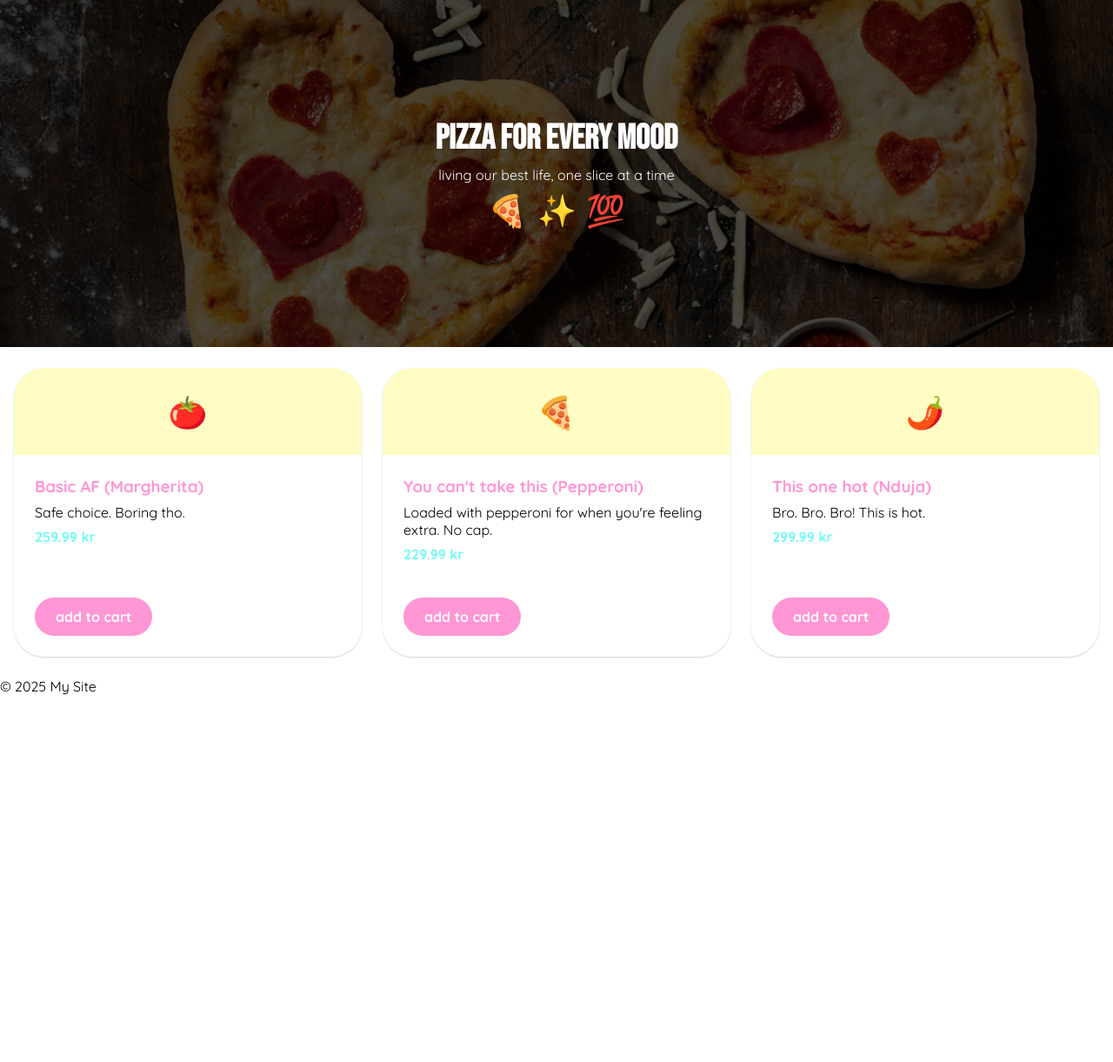
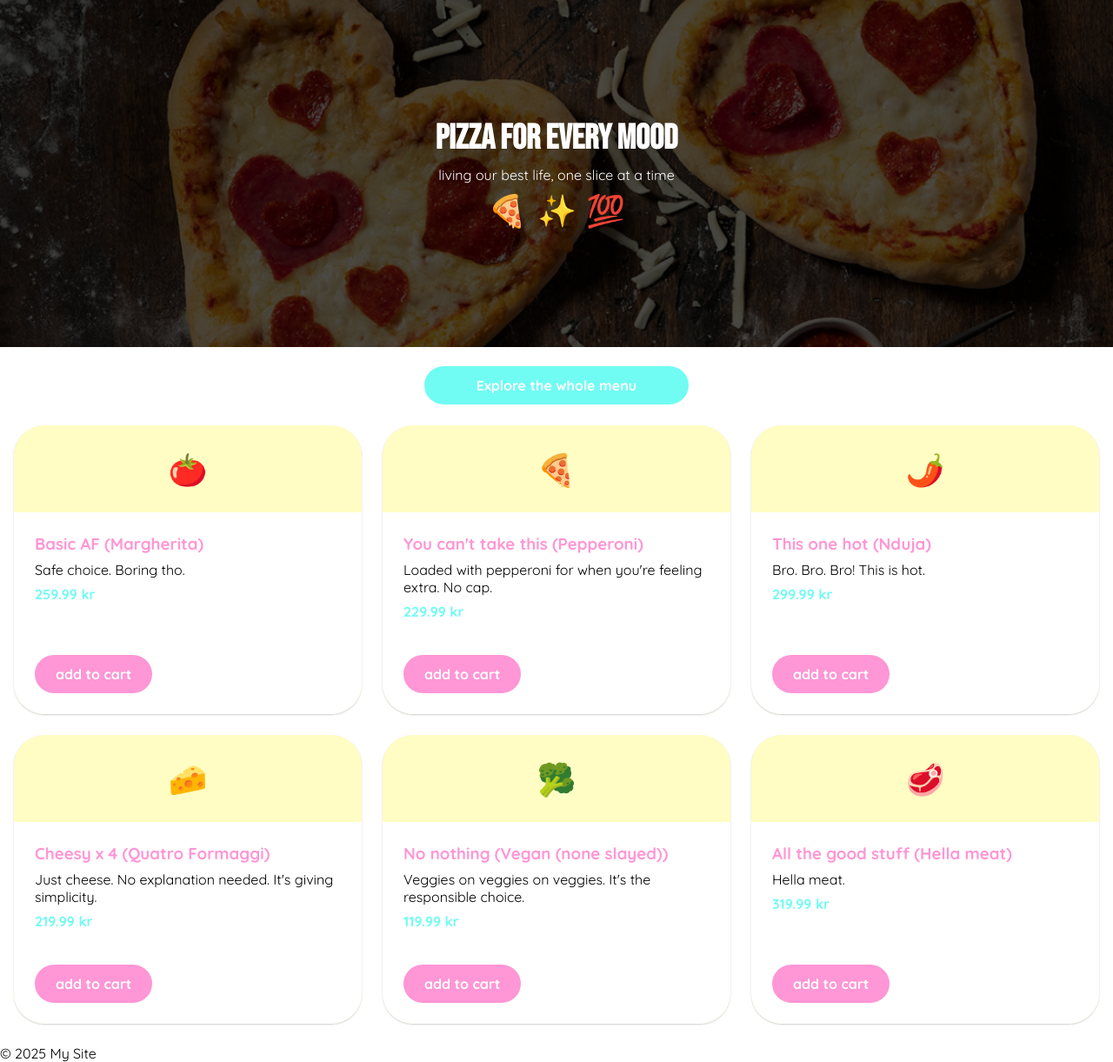
Before and after one commit to annasundbye/ELE3921, a Django app: page / in a window 1280 px wide. Shown: the part 77-1298 px from the top of the page at 87% size. Before the commit the page ends 876 px from the top, so only its background shows below. Run offline with Django 5.2, Linux system fonts and the light colour scheme; data comes from the database, SQL or seed files in the repository.

Commit message:
add to cart and seed

```diff
--- a/application/models.py
+++ b/application/models.py
@@ -44,6 +44,7 @@ class Drink(models.Model):
     name = models.CharField(max_length=100)
     price = models.DecimalField(max_digits=6, decimal_places=2)
     icon = models.CharField(max_length=255)
+    description = models.CharField(max_length=100)
 
     def __str__(self):
         return self.name
--- a/application/static/css/styles.css
+++ b/application/static/css/styles.css
@@ -46,6 +46,7 @@ button {
 .cta {
   padding: var(--spacing-medium) var(--spacing-large);
   font-weight: 900;
+  text-align: center;
 }
 .cta:hover {
   cursor: pointer;
@@ -200,11 +201,14 @@ button {
 .bg-yellow {
   background-color: var(--color-yellow);
 }
-.bg-turqoise {
+.bg-light-turqoise {
   background-color: var(--color-light-turqoise);
 }
 .bg-pink {
   background-color: var(--color-pink);
+}
+.bg-turqoise {
+  background-color: var(--color-turqoise);
 }
 .text-yellow {
   color: var(--color-yellow);
--- a/application/templates/components/button.html
+++ /dev/null
@@ -1 +0,0 @@
-<button></button>
--- a/application/templates/home.html
+++ b/application/templates/home.html
@@ -11,6 +11,16 @@
   </div>
   <img src="/static/images/main-pizza.png" alt="" />
   <div class="overlay"></div>
+</div>
+
+<div class="center" style="margin-top: 1.4rem">
+  <a
+    href="{% url 'application:menu' %}"
+    class="cta cta-primary bg-turqoise"
+    style="width: 16rem"
+  >
+    Explore the whole menu
+  </a>
 </div>
 
 <div class="product-grid center">
--- /dev/null
+++ b/application/templates/select-pizza.html
@@ -0,0 +1,5 @@
+{% block content %}
+<div>
+  <h1>{{pizza.name}}</h1>
+</div>
+{% endblock %}
--- a/application/urls.py
+++ b/application/urls.py
@@ -5,4 +5,5 @@ app_name = "application"
 urlpatterns = [
     path("", views.home, name="home"),
     path("menu", views.menu, name="menu"),
+    path("menu/select-pizza/<int:pizza_id>/", views.select_pizza, name="select-pizza"),
 ]
--- a/application/views.py
+++ b/application/views.py
@@ -1,28 +1,16 @@
 from django.shortcuts import render
 from .models import Pizza, Drink
 
-# mocking the pizzas for now.
-# will get them from the database.
-fake_pizzas = [
-   Pizza(name="Basic AF (Margherita)", base_price=259.99, icon="🍅", description="Safe choice. Boring tho."),
-   Pizza(name="You can't take this (Pepperoni)", base_price=229.99, icon="🍕", description="Loaded with pepperoni for when you're feeling extra. No cap."),
-   Pizza(name="This one hot (Nduja)", base_price=299.99, icon="🌶️", description="Bro. Bro. Bro! This is hot."),
-   Pizza(name="Cheesy x 4 (Quatro Formaggi)", base_price=219.99, icon="🧀", description="Just cheese. No explanation needed. It's giving simplicity."),
-   Pizza(name="No nothing (Vegan (none slayed))", base_price=119.99, icon="🥦", description="Veggies on veggies on veggies. It's the responsible choice."),
-   Pizza(name="All the good stuff (Hella meat)", base_price=319.99, icon="🥩", description="Hella meat."),
-]
+def home(request):
+   all_pizzas = Pizza.objects.all()
 
-drinks = [
-   Drink(name="Orange juice", price=39.99, icon="🍊"),
-   Drink(name="Lemonade", price=59.99, icon="🍋"),
-   Drink(name="Ice Tea", price=45.99, icon="🌱"),
-   Drink(name="Coca Cola", price=49.99, icon="🥤"),
-   Drink(name="Water", price=49.99, icon="💦"),
-   Drink(name="Sparkling Water", price=49.99, icon="🫧"),
-]
-
-def home(request):
-   return render(request, "home.html", {"pizzas": fake_pizzas[:3]})
+   return render(request, "home.html", {"pizzas": all_pizzas})
 
 def menu(request):
-   return render(request, "menu.html", {"pizzas": fake_pizzas, "drinks": drinks})
+   all_pizzas = Pizza.objects.all()
+   all_drinks = Drink.objects.all()
+   return render(request, "menu.html", {"pizzas": all_pizzas, "drinks": all_drinks})
+
+def select_pizza(request, pizza_id):
+   pizza = Pizza.objects.get(id=pizza_id)
+   return render(request, "select-pizza.html", {"pizza": pizza})
```
Also changed, not shown: application/management/commands/seed.py (added, +35 -0 lines), application/static/js/add-to-cart.js (added, +8 -0 lines), application/templates/menu.html (+13 -4 lines), application/migrations/0002_cart_cartitem_drink_order_orderitem_pizza_pizzaprice_and_more.py (added), db.sqlite3.
